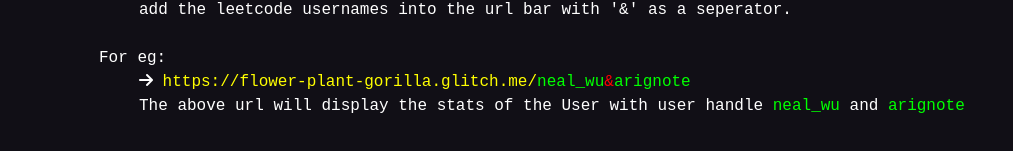
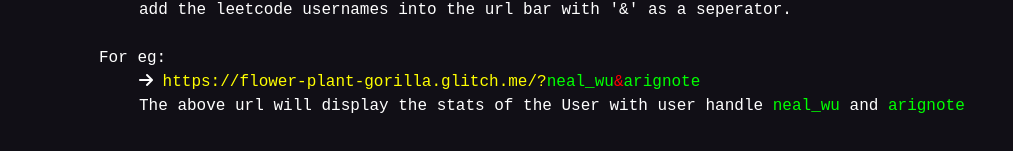
Before and after one commit to thisisbipin/leetcode-tracker, a React (Create React App) app in the folder frontend/: page / in a window 1280 px wide. Shown: the part 179-330 px from the top of the page, without its empty margins (0-1013 px from the left). Built offline with nearby package versions, Linux system fonts and the light colour scheme.

Commit message:
resolved refresh bug of async callback in useeffect

```diff
--- a/frontend/src/App.jsx
+++ b/frontend/src/App.jsx
@@ -104,7 +104,7 @@
                             ></span>
                             <i className="fa-solid fa-arrow-right"></i>{" "}
                             <span style={{ color: "yellow" }}>
-                                https://flower-plant-gorilla.glitch.me/
+                                https://flower-plant-gorilla.glitch.me/?
                             </span>
                             <span style={{ color: "lime" }}>neal_wu</span>
                             <span style={{ color: "red" }}>&</span>
```
